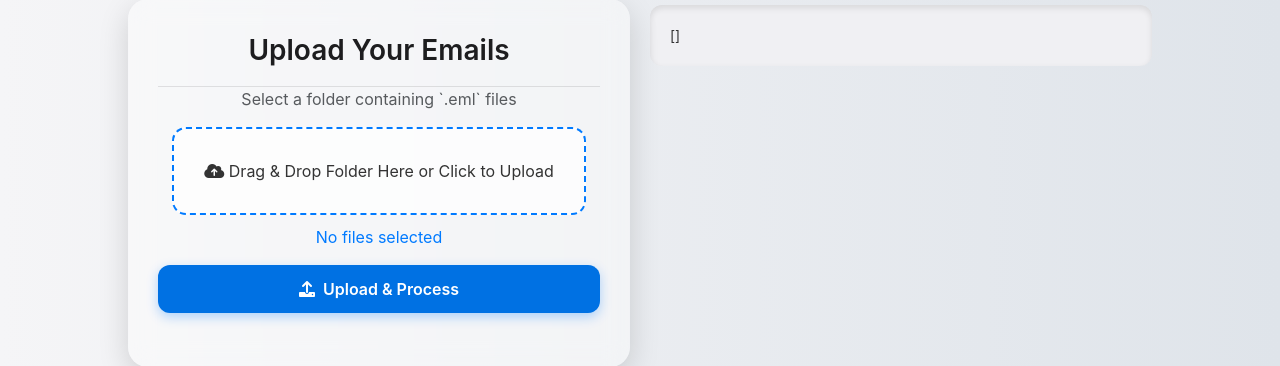
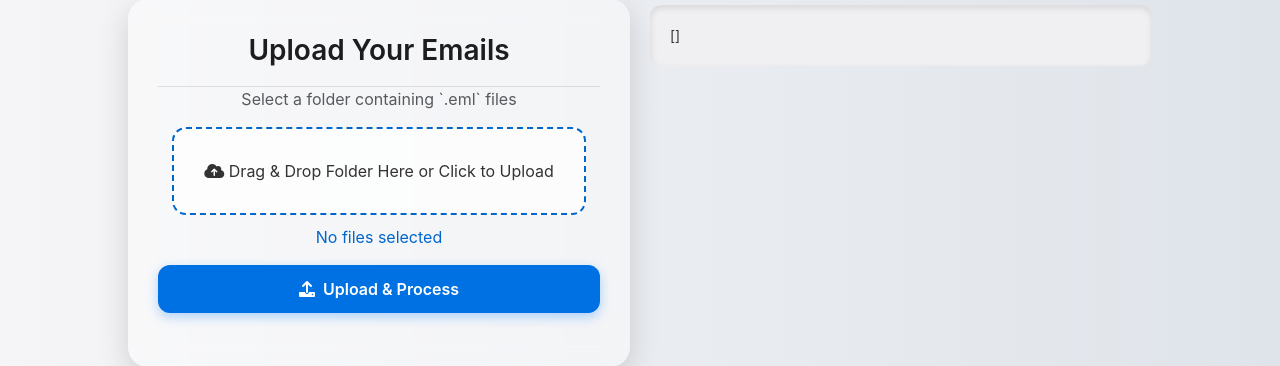
Before and after one commit to nareshmiryala/gaied-guardians-of-the-galaxy-v2, a Flask app: page / in a window 1280 px wide. Shown: the part 144-510 px from the top of the page. Run offline with Flask 2, Linux system fonts and the light colour scheme; some libraries are stand-ins or nearby versions; some web fonts are replaced.

Commit message:
style chanegs

```diff
--- a/code/src/smart-email-orchestrator/templates/index.html
+++ b/code/src/smart-email-orchestrator/templates/index.html
@@ -50,7 +50,7 @@
             margin-top: 7%;
         }
         .dropzone {
-            border: 2px dashed #007aff;
+            border: 2px dashed #06c;
             padding: 30px;
             cursor: pointer;
             background: rgba(255, 255, 255, 0.7);
@@ -95,7 +95,7 @@
         #file-count {
             font-size: 16px;
             margin-top: 10px;
-            color: #007aff;
+            color: #06c;
         }
         .header-banner {
             font-size: 28px;
```
